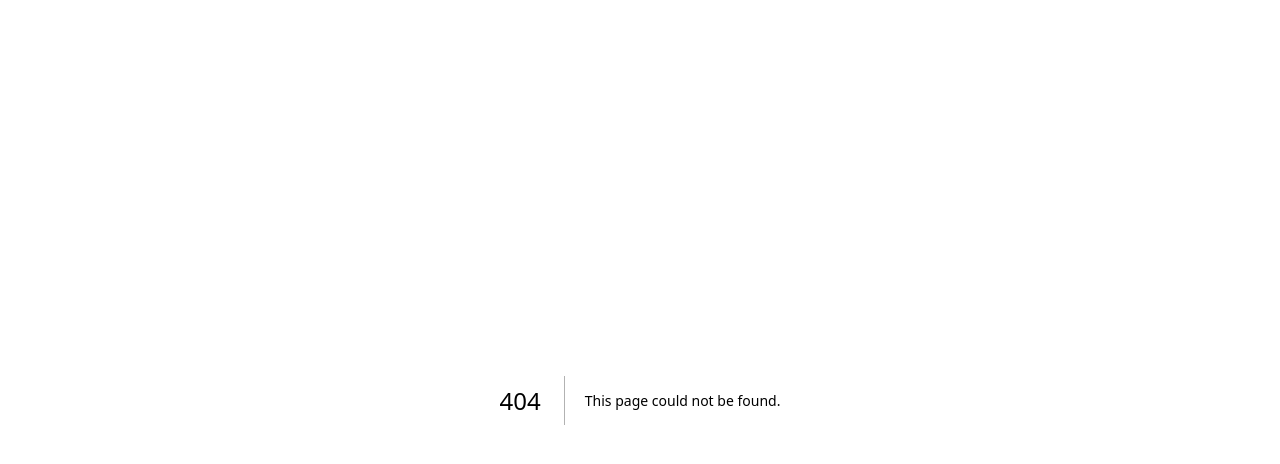
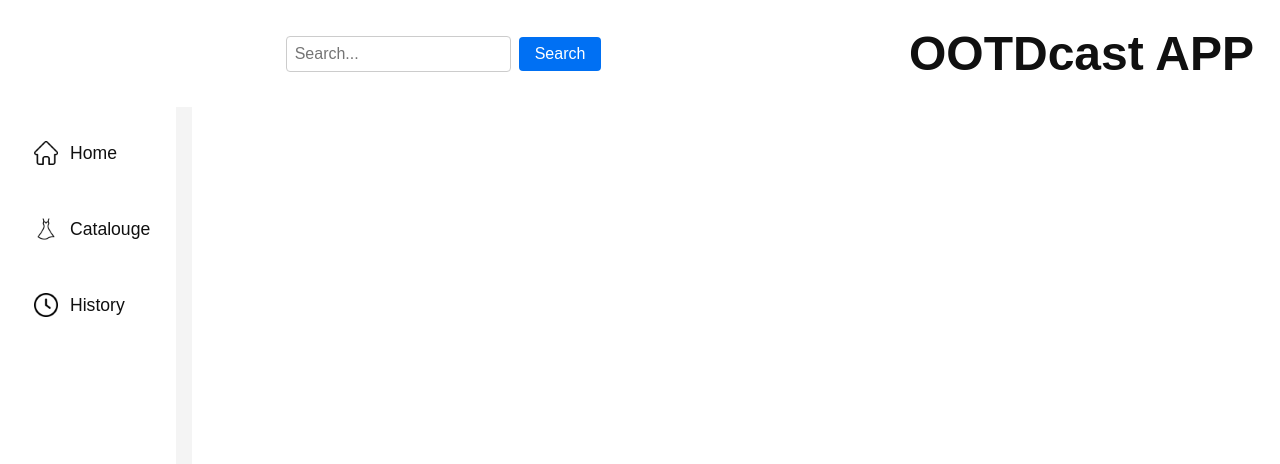
Before and after one commit to jteengfo/ootdcast, a Next.js app in the folder frontend/ootdcast/: page /library in a window 1280 px wide. Before the commit this address had no page. Shown: the top 464 px of the page. Built offline with nearby package versions, Linux system fonts and the light colour scheme.

Commit message:
linking the pages

```diff
--- /dev/null
+++ b/frontend/ootdcast/src/app/history/page.module.css
@@ -0,0 +1,37 @@
+/* src/app/page.module.css */
+.page {
+    display: flex;
+    flex-direction: column;
+    min-height: 100vh;
+    background-color: white; /* Set background color to white */
+  }
+
+.header {
+  width: 100%;
+  background-color: white;
+  padding: 1rem;
+  box-shadow: 0 2px 4px #f4f4f4;
+  display: flex;
+  align-items: center;
+  justify-content: space-between;
+  padding: 10px;
+  gap: 1rem;
+}
+
+.content {
+  display: flex;
+  flex: 1;
+}
+
+.sidebar {
+  width: 15%;
+  background-color: #f4f4f4;
+  padding-right: 1rem;
+    /*box-shadow: 2px 0 5px rgba(0, 0, 0, 0.1); Optional: Add a shadow for the sidebar */
+}
+
+.main {
+  flex: 1;
+  padding: 2rem;
+  background-color: white;
+}
--- /dev/null
+++ b/frontend/ootdcast/src/app/library/page.js
@@ -0,0 +1,23 @@
+import styles from "./page.module.css";
+import Header from "../../components/Header";
+import Sidebar from "../../components/Sidebar";
+//import Greeting from "./../components/Greeting";
+import SearchBar from "../../components/Searchbar";
+
+export default function Library(){
+    return(
+        <div className={styles.page}>
+            <div className={styles.header}>
+                <SearchBar />
+                <Header />
+            </div>
+            <div className={styles.content}>
+                <div className={styles.sidebar}>
+                    <Sidebar />
+                </div>
+                <main className={styles.main}>
+                </main>
+            </div>
+        </div>
+    );
+}
--- /dev/null
+++ b/frontend/ootdcast/src/app/library/page.module.css
@@ -0,0 +1,37 @@
+/* src/app/page.module.css */
+.page {
+    display: flex;
+    flex-direction: column;
+    min-height: 100vh;
+    background-color: white; /* Set background color to white */
+  }
+
+.header {
+  width: 100%;
+  background-color: white;
+  padding: 1rem;
+  box-shadow: 0 2px 4px #f4f4f4;
+  display: flex;
+  align-items: center;
+  justify-content: space-between;
+  padding: 10px;
+  gap: 1rem;
+}
+
+.content {
+  display: flex;
+  flex: 1;
+}
+
+.sidebar {
+  width: 15%;
+  background-color: #f4f4f4;
+  padding-right: 1rem;
+    /*box-shadow: 2px 0 5px rgba(0, 0, 0, 0.1); Optional: Add a shadow for the sidebar */
+}
+
+.main {
+  flex: 1;
+  padding: 2rem;
+  background-color: white;
+}
```
Also changed, not shown: frontend/ootdcast/src/app/history/page.js (added, +23 -0 lines), frontend/ootdcast/src/app/dashboard/page.js (added), frontend/ootdcast/src/app/dashboard/page.module.css (added).
